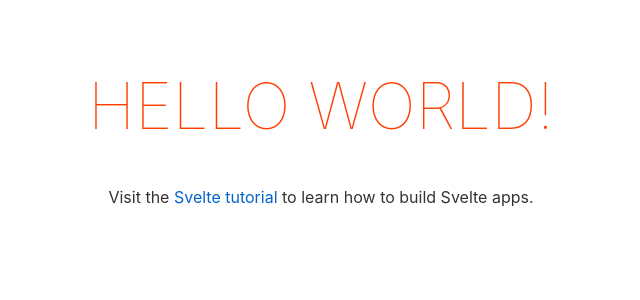
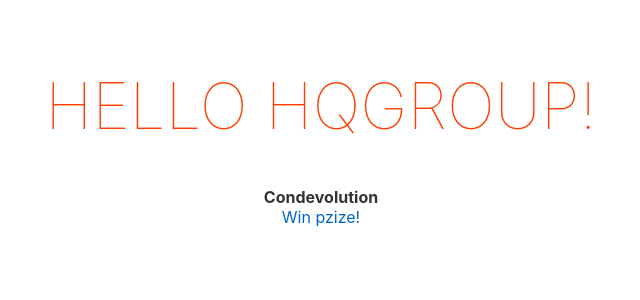
Before and after one commit to tuanson1985/svelte-tutorial, a Svelte app: page / in a window 1280 px wide. Shown: the top 300 px of the page, without its empty margins (319-959 px from the left). Built offline with nearby package versions, Linux system fonts and the light colour scheme.

Commit message:
Binding HTML

```diff
--- a/src/App.svelte
+++ b/src/App.svelte
@@ -1,10 +1,13 @@
 <script>
-	export let name;
+  const name = "HQGROUP";
+  const channel = "<b>Condevolution</b>";
+  const hack = `<a href="#" onclick="alert('You have been hacked!')">Win pzize!</a>`;
 </script>
 
 <main>
   <h1>Hello {name}!</h1>
-	<p>Visit the <a href="https://svelte.dev/tutorial">Svelte tutorial</a> to learn how to build Svelte apps.</p>
+  <div>{@html channel}</div>
+  <div>{@html hack}</div>
 </main>
 
 <style>
```
Lines whose indentation alone changed are shown as unchanged.
